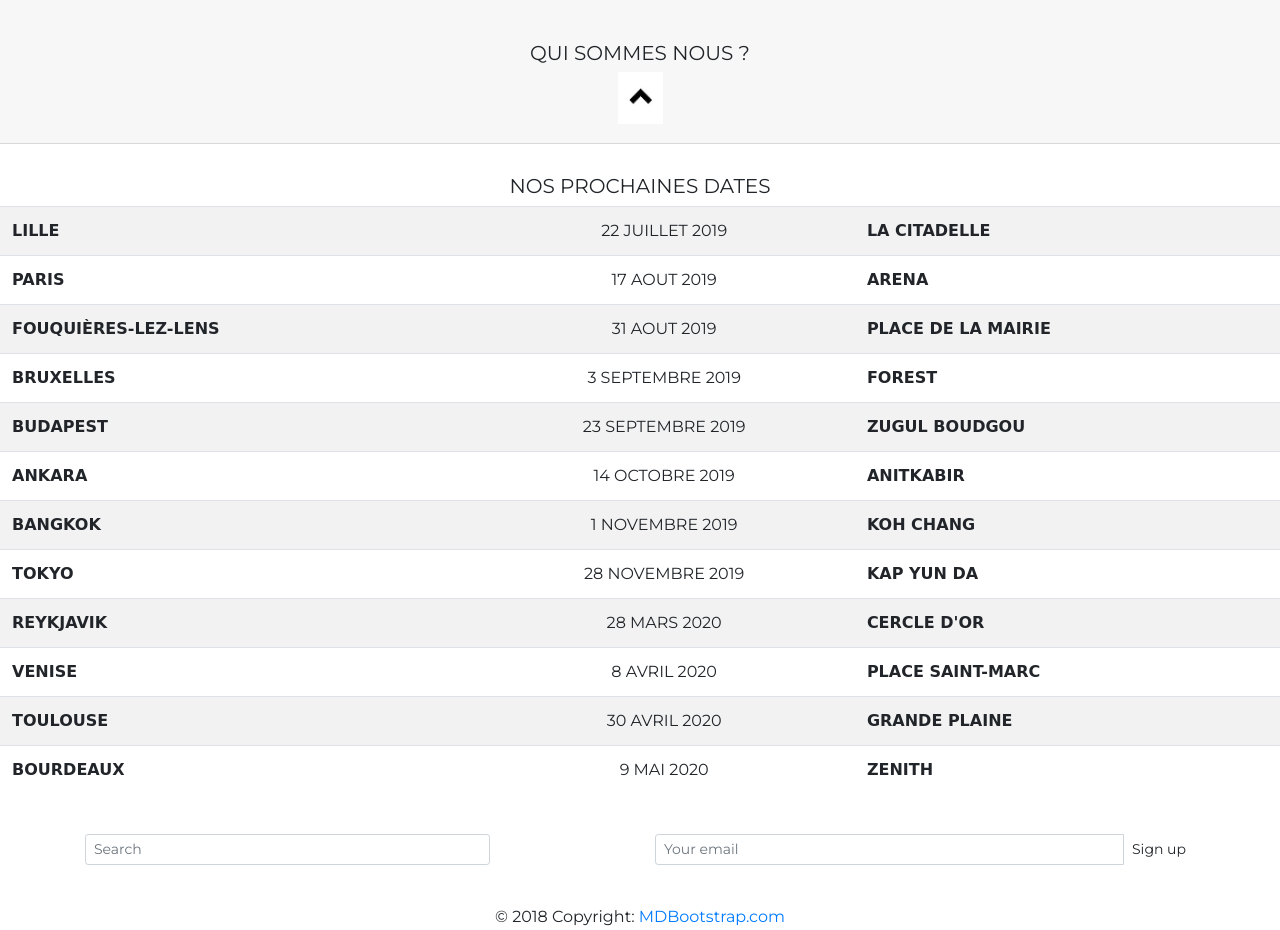
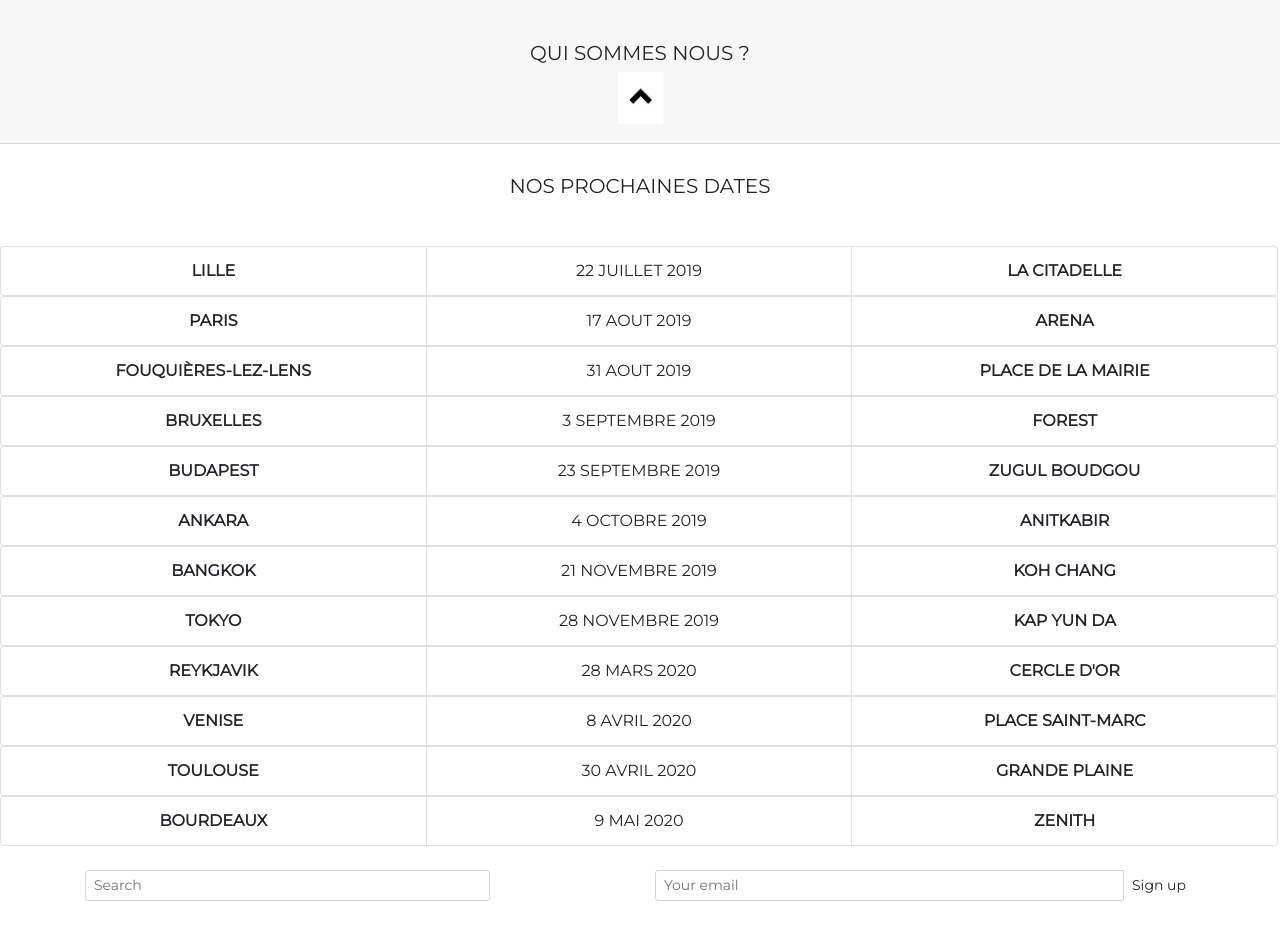
Before and after one commit to html-organization/CHECKPOINT4, a Symfony app: template wild_circus_adoption/templates/homepage.html.twig in a window 1280 px wide. Shown: the part 1017-1947 px from the top of the page. Run offline with Twig, Linux system fonts and the light colour scheme; the template is opened without the code that fills it, so the values that code supplies are empty; style sheets or scripts are compiled from the project's sources; some libraries are stand-ins or nearby versions; some web fonts are replaced.

Commit message:
Added list

```diff
--- a/wild_circus_adoption/templates/homepage.html.twig
+++ b/wild_circus_adoption/templates/homepage.html.twig
@@ -77,70 +77,69 @@
 
         </section>
         <h5>NOS PROCHAINES DATES</h5>
-        <table class="table table-striped tableau">
-            <tbody>
-            <tr>
-                <th scope="row" class="pad">LILLE</th>
-                <th class="middle">22 JUILLET 2019</th>
-                <th>LA CITADELLE</th>
-            </tr>
-            <tr>
-                <th scope="row" class="pad">PARIS</th>
-                <th class="middle">17 AOUT 2019</th>
-                <th>ARENA</th>
-            </tr>
-            <tr>
-                <th scope="row" class="pad">FOUQUIÈRES-LEZ-LENS</th>
-                <th class="middle">31 AOUT 2019</th>
-                <th>PLACE DE LA MAIRIE</th>
-            </tr>
-            <tr>
-                <th scope="row">BRUXELLES</th>
-                <th class="middle">3 SEPTEMBRE 2019</th>
-                <th>FOREST</th>
-            </tr>
-            <tr>
-                <th scope="row">BUDAPEST</th>
-                <th class="middle">23 SEPTEMBRE 2019</th>
-                <th>ZUGUL BOUDGOU</th>
-            </tr>
-            <tr>
-                <th scope="row">ANKARA</th>
-                <th class="middle">14 OCTOBRE 2019</th>
-                <th>ANITKABIR</th>
-            </tr>
-            <tr>
-                <th scope="row">BANGKOK</th>
-                <th class="middle">1 NOVEMBRE 2019</th>
-                <th>KOH CHANG</th>
-            </tr>
-            <tr>
-                <th scope="row" class="pad">TOKYO</th>
-                <th class="middle">28 NOVEMBRE 2019</th>
-                <th>KAP YUN DA</th>
-            </tr>
-            <tr>
-                <th scope="row">REYKJAVIK</th>
-                <th class="middle">28 MARS 2020</th>
-                <th>CERCLE D'OR</th>
-            </tr>
-            <tr>
-                <th scope="row">VENISE</th>
-                <th class="middle">8 AVRIL 2020</th>
-                <th>PLACE SAINT-MARC</th>
-            </tr>
-            <tr>
-                <th scope="row">TOULOUSE</th>
-                <th class="middle">30 AVRIL 2020</th>
-                <th>GRANDE PLAINE</th>
-            </tr>
-            <tr>
-                <th scope="row">BOURDEAUX</th>
-                <th class="middle">9 MAI 2020</th>
-                <th>ZENITH</th>
-            </tr>
-            </tbody>
-        </table>
+        <section class="tableau mt-5">
+
+            <ul class="list-group list-group-horizontal">
+                <li class="col-4 text-center font-weight-bold list-group-item">LILLE</li>
+                <li class="col-4 text-center list-group-item">22 JUILLET 2019</li>
+                <li class="col-4 text-center font-weight-bold list-group-item">LA CITADELLE</li>
+            </ul>
+            <ul class="list-group list-group-horizontal">
+                <li class="col-4 text-center font-weight-bold list-group-item">PARIS</li>
+                <li class="col-4 text-center list-group-item">17 AOUT 2019</li>
+                <li class="col-4 text-center font-weight-bold list-group-item">ARENA</li>
+            </ul>
+            <ul class="list-group list-group-horizontal">
+                <li class="col-4 text-center font-weight-bold list-group-item">FOUQUIÈRES-LEZ-LENS</li>
+                <li class="col-4 text-center  list-group-item">31 AOUT 2019</li>
+                <li class="col-4 text-center font-weight-bold list-group-item">PLACE DE LA MAIRIE</li>
+            </ul>
+            <ul class="list-group list-group-horizontal">
+                <li class="col-4 text-center font-weight-bold list-group-item">BRUXELLES</li>
+                <li class="col-4 text-center list-group-item">3 SEPTEMBRE 2019</li>
+                <li class="col-4 text-center font-weight-bold list-group-item">FOREST</li>
+            </ul>
+            <ul class="list-group list-group-horizontal">
+                <li class="col-4 text-center font-weight-bold list-group-item">BUDAPEST</li>
+                <li class="col-4 text-center list-group-item">23 SEPTEMBRE 2019</li>
+                <li class="col-4 text-center font-weight-bold list-group-item">ZUGUL BOUDGOU</li>
+            </ul>
+            <ul class="list-group list-group-horizontal">
+                <li class="col-4 text-center font-weight-bold list-group-item">ANKARA</li>
+                <li class="col-4 text-center list-group-item">4 OCTOBRE 2019</li>
+                <li class="col-4 text-center font-weight-bold list-group-item">ANITKABIR</li>
+            </ul>
+            <ul class="list-group list-group-horizontal">
+                <li class="col-4 text-center font-weight-bold list-group-item">BANGKOK</li>
+                <li class="col-4 text-center list-group-item">21 NOVEMBRE 2019</li>
+                <li class="col-4 text-center font-weight-bold  font-weight-bold list-group-item">KOH CHANG</li>
+            </ul>
+            <ul class="list-group list-group-horizontal">
+                <li class="col-4 text-center font-weight-bold list-group-item">TOKYO</li>
+                <li class="col-4 text-center list-group-item">28 NOVEMBRE 2019</li>
+                <li class="col-4 text-center font-weight-bold  list-group-item">KAP YUN DA</li>
+            </ul>
+            <ul class="list-group list-group-horizontal">
+                <li class="col-4 text-center font-weight-bold list-group-item">REYKJAVIK</li>
+                <li class="col-4 text-center list-group-item">28 MARS 2020</li>
+                <li class="col-4 text-center font-weight-bold list-group-item">CERCLE D'OR</li>
+            </ul>
+            <ul class="list-group list-group-horizontal">
+                <li class="col-4 text-center font-weight-bold list-group-item">VENISE</li>
+                <li class="col-4 text-center list-group-item">8 AVRIL 2020</li>
+                <li class="col-4 text-center font-weight-bold list-group-item">PLACE SAINT-MARC</li>
+            </ul>
+            <ul class="list-group list-group-horizontal">
+                <li class="col-4 text-center font-weight-bold list-group-item">TOULOUSE</li>
+                <li class="col-4 text-center list-group-item">30 AVRIL 2020</li>
+                <li class="col-4 text-center font-weight-bold list-group-item">GRANDE PLAINE</li>
+            </ul>
+            <ul class="list-group list-group-horizontal">
+                <li class="col-4 text-center font-weight-bold list-group-item">BOURDEAUX</li>
+                <li class="col-4 text-center list-group-item">9 MAI 2020</li>
+                <li class="col-4 text-center font-weight-bold list-group-item">ZENITH</li>
+            </ul>
+        </section>
     </main>
 {% endblock %}
 {% block javascripts %}
```
Also changed, not shown: wild_circus_adoption/assets/scss/app.scss (line endings or trailing spaces).
